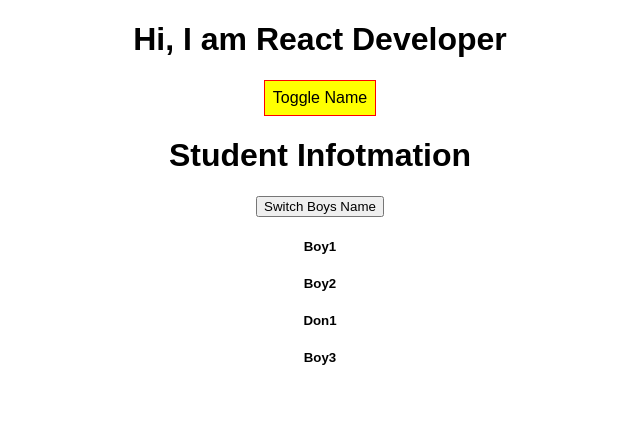
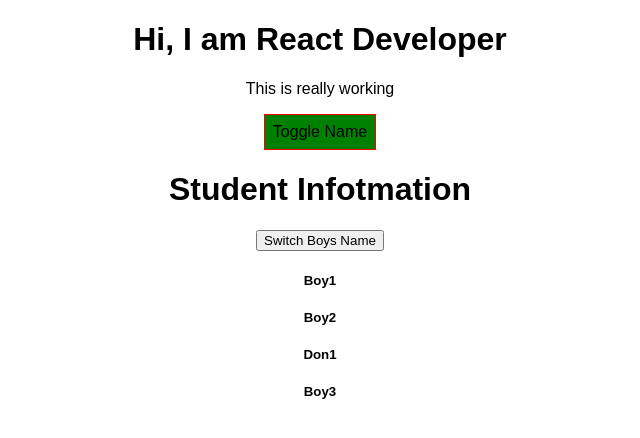
Before and after one commit to aniketbumbc/React-Practice, a React (Create React App) app: page / in a window 1280 px wide. Shown: the top 438 px of the page, without its empty margins (320-960 px from the left). Built offline with nearby package versions, Linux system fonts and the light colour scheme.

Commit message:
dynamic classes assign css

```diff
--- a/src/App.css
+++ b/src/App.css
@@ -1,3 +1,12 @@
 .App {
   text-align: center;
 }
+
+.blue{
+  color: blueviolet;
+}
+
+.bold{
+  font-weight: bold;
+  border: 1px solid rgb(84, 167, 29);
+}
--- a/src/App.js
+++ b/src/App.js
@@ -7,10 +7,10 @@ class App extends Component {
   state = {
     tech: "React",
     person: [
-      { id:"34f", name: "Miket", age: 33 },
-      { id:"14f",name: "ABD", age: 13 },
-      { id:"24f",name: "Crone", age: 23 },
-      { id:"f4f",name: "Jhon", age: 53 }
+      { id: "34f", name: "Miket", age: 33 },
+      { id: "14f", name: "ABD", age: 13 },
+      { id: "24f", name: "Crone", age: 23 },
+      { id: "f4f", name: "Jhon", age: 53 }
     ],
     showPersons: false
   };
@@ -21,17 +21,17 @@ class App extends Component {
     this.setState({ person: person });
   };
 
-  nameChangeHandler = (event,id) => {
-    const personIndex = this.state.person.findIndex(p=>{
+  nameChangeHandler = (event, id) => {
+    const personIndex = this.state.person.findIndex(p => {
       return p.id === id;
     });
-    const persons = {...this.state.person[personIndex]};
+    const persons = { ...this.state.person[personIndex] };
     persons.name = event.target.value;
 
-      const person = [...this.state.person];
-      person[personIndex] = persons
+    const person = [...this.state.person];
+    person[personIndex] = persons;
 
-    this.setState({person:person});
+    this.setState({ person: person });
   };
 
   togglePersonHandler = () => {
@@ -41,7 +41,7 @@ class App extends Component {
 
   render() {
     const style = {
-      backgroundColor: "yellow",
+      backgroundColor: "green",
       font: "inherit",
       border: "1px solid red",
       padding: "8px",
@@ -58,18 +58,29 @@ class App extends Component {
                 name={ele.name}
                 age={ele.age}
                 click={() => this.deletePersonHandler(index)}
-                key ={ele.id}
-                change={(event)=>this.nameChangeHandler(event,ele.id)}
+                key={ele.id}
+                change={event => this.nameChangeHandler(event, ele.id)}
               />
             );
           })}
         </div>
       );
+
+      style.backgroundColor = 'red';
+    }
+
+    let classes = [];
+    if(this.state.person.length <=3){
+      classes.push('blue');
+    }
+    if(this.state.person.length <=2){
+      classes.push('bold');
     }
 
     return (
       <div className="App">
         <h1> Hi, I am {this.state.tech} Developer</h1>
+        <p className={classes.join(' ')}> This is really working </p>
         <button style={style} onClick={this.togglePersonHandler}>
           Toggle Name
         </button>
```
